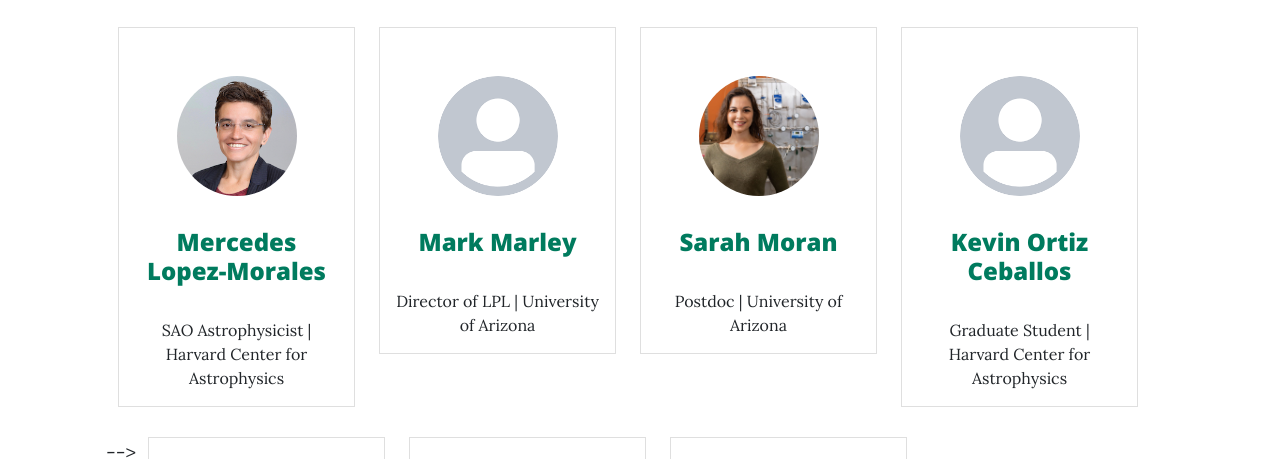
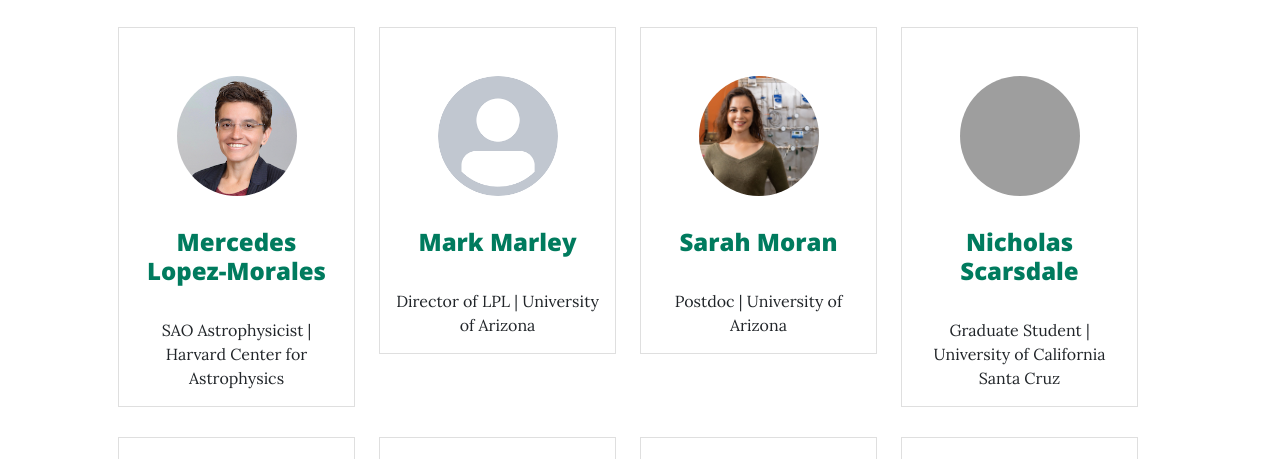
Before and after one commit to compass-jwst/compass-jwst.github.io, a plain HTML site: page team.html in a window 1280 px wide. Shown: the part 1353-1812 px from the top of the page. Drawn offline with nearby package versions, Linux system fonts and the light colour scheme; grey boxes are pictures that could not be loaded.

Commit message:
Update team.html

```diff
--- a/team.html
+++ b/team.html
@@ -315,29 +315,6 @@ atmospheric aerosols on worlds without Solar System analogues.  </p>
                     </div>
                 </div>
 
-        <!--
-                <!--div>Begin team Ceballos<-->
-                <div class="image-flip col-sm-3 fs-6  filterDiv observer student" ontouchstart="this.classList.toggle('hover');">
-                    <div class="mainflip">
-                        <div class="frontside">
-                            <div class="card">
-                                <div class="card-body text-center">
-                                    <p><img class="img-fluid" src="assets/img/team/avatar.png" alt="card image"></p>
-                                    <h4 class="card-title">Kevin Ortiz Ceballos</h4>
-                                    <p class="card-text">Graduate Student | Harvard Center for Astrophysics</p>
-                                </div>
-                            </div>
-                        </div>
-                        <div class="backside">
-                            <div class="card">
-                                <div class="card-body text-center mt-4">
-                                    <p class="card-text">Kevin Ortiz Ceballos is ... </p>
-                                </div>
-                            </div>
-                        </div>
-                    </div>
-                </div>
-         -->
                 <!--div>Begin team Scarsdale<-->
                 <div class="image-flip col-sm-3 fs-6  filterDiv theory student" ontouchstart="this.classList.toggle('hover');">
                     <div class="mainflip">
```
